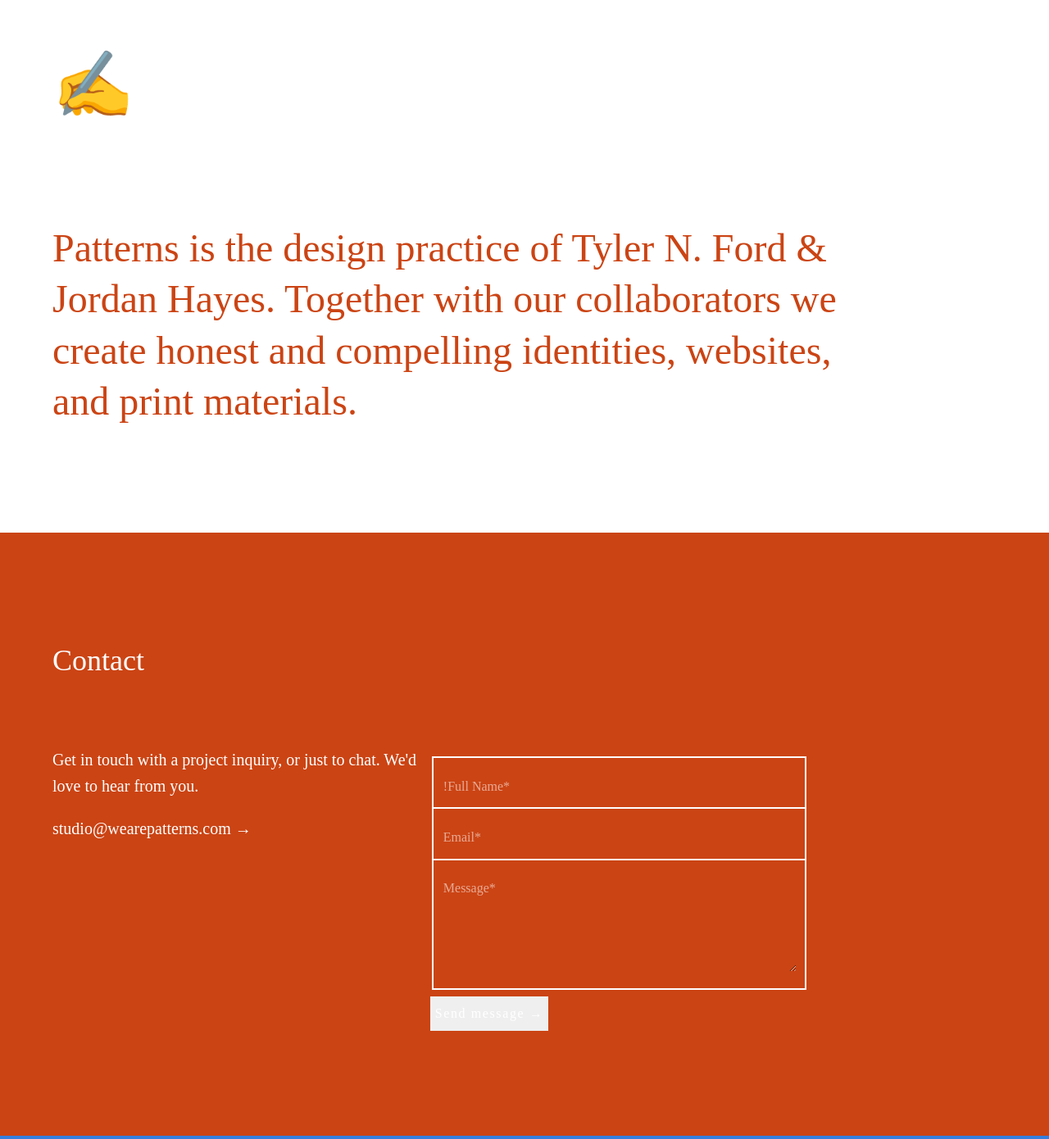
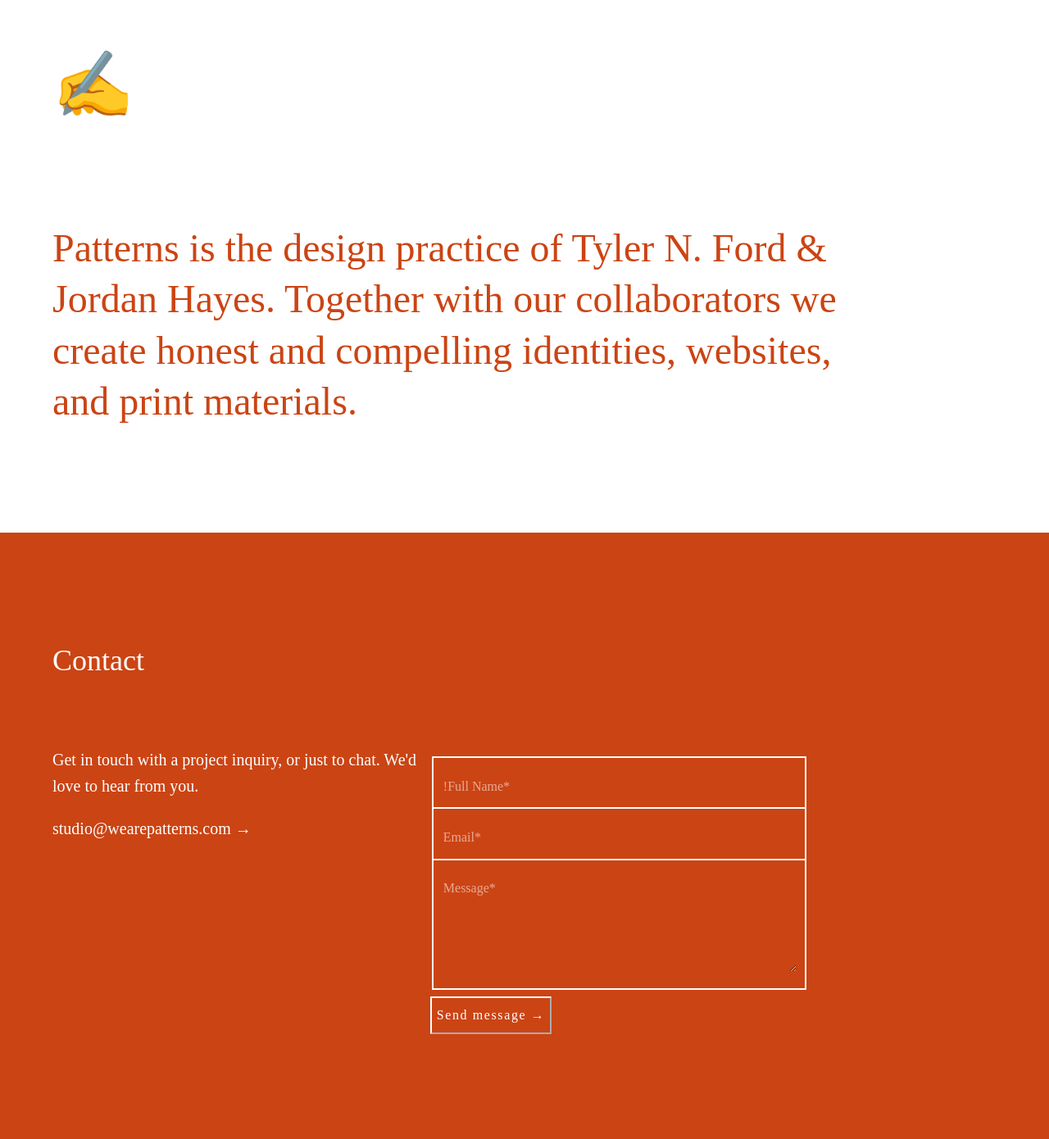
Before and after one commit to wearepatterns/wearepatterns.github.io, a Jekyll site: the page built from index.markdown, in a window 1280 px wide. Shown: the whole page at 82% size. Built offline with Jekyll 4.4.1, drawn with Linux system fonts in a browser that asks for light colours.

Commit message:
Update new.html

```diff
--- a/_layouts/new.html
+++ b/_layouts/new.html
@@ -20,7 +20,7 @@
             background: #cb4414;
         }
         .hover-newred:hover {
-            background: #cb4414;;
+            color: #cb4414;;
         }
 
         fieldset {
@@ -54,7 +54,7 @@
                     <fieldset class="b--white bt-0">
                         <textarea class="bg-newred white pt3 pb5 w-100 bn" name="Message" placeholder="Message*" validate-required></textarea>
                     </fieldset>
-                    <input class="bn white hover-bg-white hover-newred pv2 mt2 tracked" style="" type="submit" value="Send message &#8594;">
+                    <input class="bg-transparent white b--white hover-bg-white hover-newred pv2 mt2 tracked" style="" type="submit" value="Send message &#8594;">
                     <input type="hidden" name="_next" value="../thanks.html" />
                 </form>
             </div>
```
